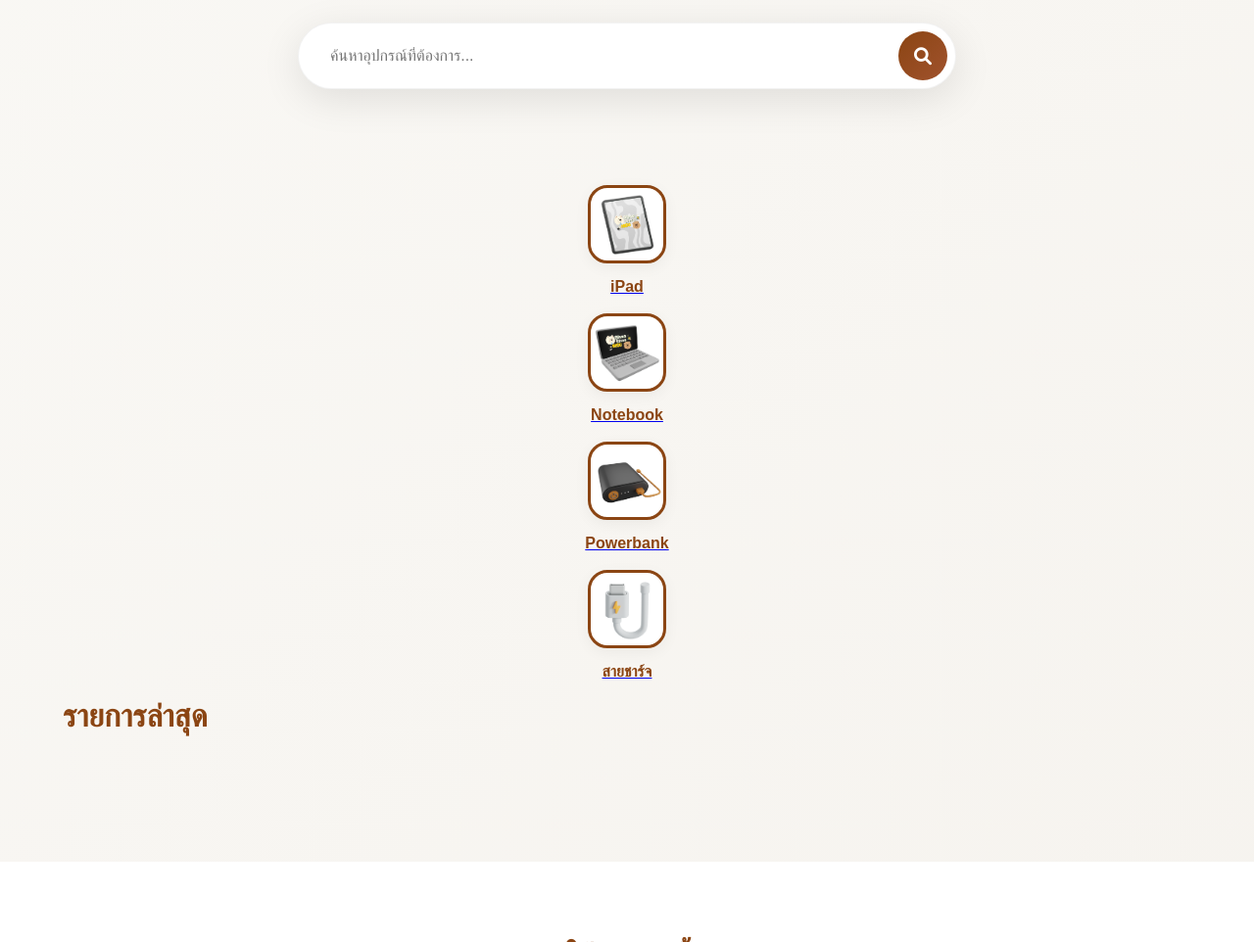
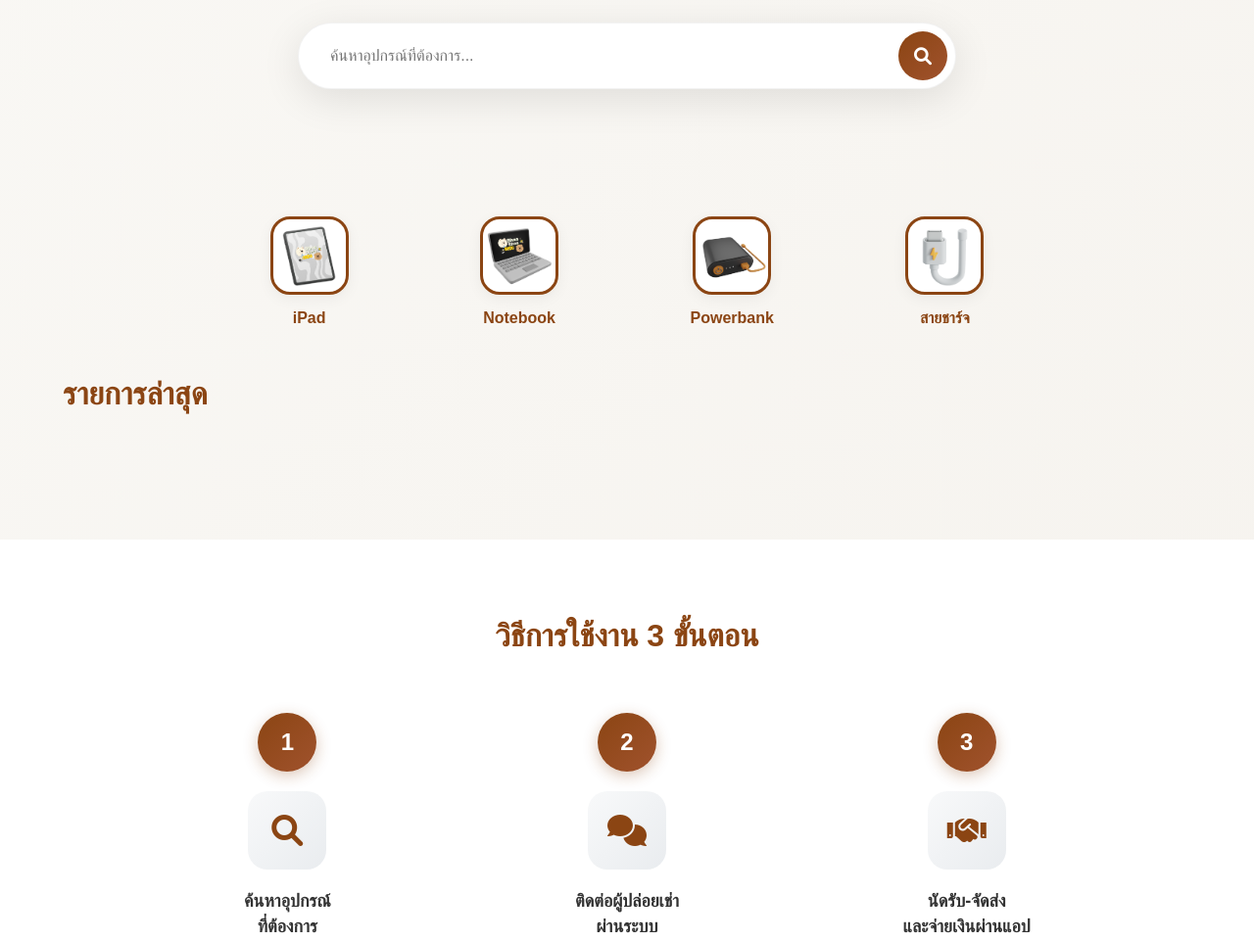
Before and after one commit to shaoshaomsu/shaoshao, a plain HTML site: page index.html in a window 1280 px wide. Shown: the part 820-1782 px from the top of the page at 98% size. Drawn offline with Linux system fonts and the light colour scheme.

Commit message:
Add files via upload

```diff
--- a/index.html
+++ b/index.html
@@ -6,7 +6,6 @@
     <title>Shao Shao MSU - เช่าง่าย แค่ปลายนิ้ว</title>
     <link href="https://cdnjs.cloudflare.com/ajax/libs/font-awesome/6.0.0/css/all.min.css" rel="stylesheet">
     <style>
-
         * {
             margin: 0;
             padding: 0;
@@ -321,6 +320,11 @@
             transition: all 0.3s;
             padding: 50px;
             border-radius: 20px;
+    display: inline-block;
+    margin: 0 15px;
+    text-align: center;
+    text-decoration: none;
+    color: black;
         }
 
         .category:hover {
@@ -1249,7 +1253,7 @@
     </section>
 
     <!-- Categories -->
-<section>
+<center><section>
     <a href="menu/p1.html?category=iPad" class="category" data-category="ipad">
         <div class="category-icon">
             <img src="image/12.png" width="75">
@@ -1274,7 +1278,7 @@
         </div>
         <div class="category-name">สายชาร์จ</div>
     </a>
-</section>
+</section></center>
 
     <!-- Products Section -->
     <section class="products-section">
```
